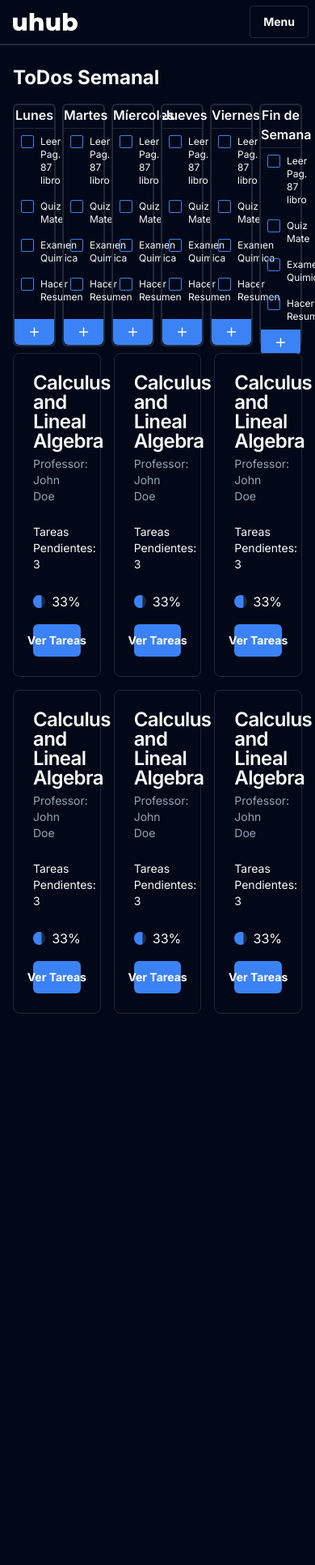
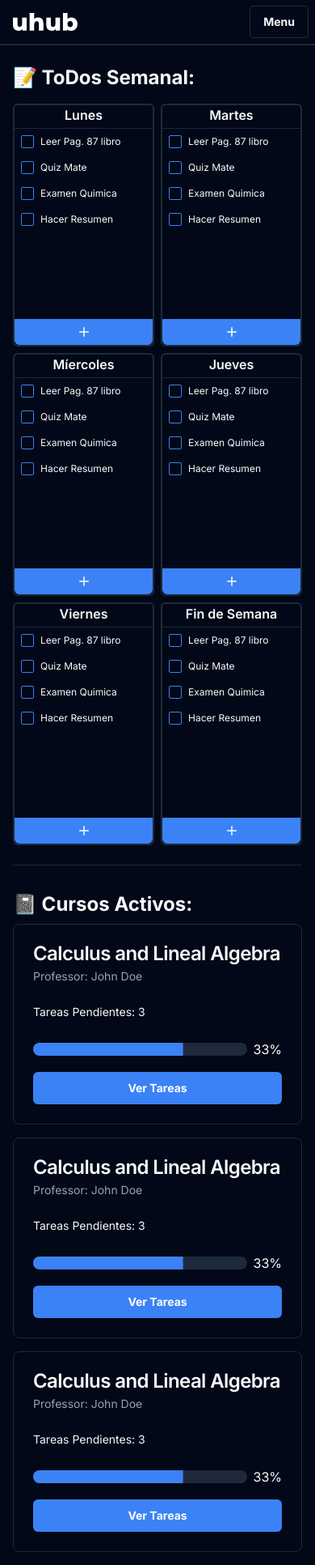
Before and after one commit to alerodriguezn/uhub, a Next.js app: page /dashboard in a window 390 px wide. Shown: the whole page at 81% size. Before the commit the page ends 1268 px from the top, so only its background shows below. Built offline with nearby package versions, Linux system fonts and the light colour scheme.

Commit message:
style: courses progress grid component

```diff
--- a/src/app/dashboard/assignments/page.tsx
+++ b/src/app/dashboard/assignments/page.tsx
@@ -1,4 +1,4 @@
-import { getAssignmentsByUser } from "@/app/actions";
+import { getAssignmentsByUser } from "@/actions";
 import { DataTable } from "@/app/dashboard/assignments/ui/DataTable";
 import { redirect } from "next/navigation";
 import { AddAssignmentDialog } from "./ui/AddAssignmentDialog";
--- a/src/app/dashboard/page.tsx
+++ b/src/app/dashboard/page.tsx
@@ -1,19 +1,14 @@
-import { CourseCard } from "@/components";
+import { CourseCard, CoursesProgressGrid } from "@/components";
 import { WeeklyToDos } from "@/components/";
+import { Separator } from "@/components/ui/separator";
 
 export default function DashboardPage() {
   return (
     <div className="m-4 flex flex-col ">
       <div className="col-span-3 flex flex-col gap-2">
         <WeeklyToDos />
-        <div className="grid grid-cols-3 gap-4">
-          <CourseCard />
-          <CourseCard />
-          <CourseCard />
-          <CourseCard />
-          <CourseCard />
-          <CourseCard />
-        </div>
+        <Separator className="my-4 px-0 mx-0"/>
+        <CoursesProgressGrid/>
       </div>
     </div>
   );
--- /dev/null
+++ b/src/components/courses/CoursesProgressGrid.tsx
@@ -0,0 +1,15 @@
+import React from "react";
+import { CourseCard } from "../course/CourseCard";
+
+export const CoursesProgressGrid = () => {
+  return (
+    <section>
+      <h2 className="text-2xl font-bold my-2">📓 Cursos Activos: </h2>
+      <div className="grid sm:grid-cols-3 gap-4">
+        <CourseCard />
+        <CourseCard />
+        <CourseCard />
+      </div>
+    </section>
+  );
+};
--- a/src/components/courses/coursesGrid.tsx
+++ b/src/components/courses/coursesGrid.tsx
@@ -8,8 +8,6 @@ export const CoursesGrid = () => {
       <CourseItem/>
       <CourseItem/>
 
-
-
     </div>
   );
 };
--- a/src/components/index.ts
+++ b/src/components/index.ts
@@ -6,3 +6,4 @@ export * from './courses/CoursesGrid'
 export * from './course/CourseCard'
 export * from './todos/WeeklyToDos'
 export * from './todos/AddTodo'
+export * from './courses/CoursesProgressGrid'
--- a/src/components/todos/WeeklyToDos.tsx
+++ b/src/components/todos/WeeklyToDos.tsx
@@ -4,8 +4,8 @@ import { ToDosLane } from "./ToDosLane";
 export const WeeklyToDos = () => {
   return (
     <section className=" ">
-      <h2 className="text-2xl font-bold my-2">ToDos Semanal</h2>
-      <div className="w-full grid grid-cols-6 gap-2 mt-4">
+      <h2 className="text-2xl font-bold my-2">📝 ToDos Semanal:</h2>
+      <div className="w-full grid grid-cols-2 sm:grid-cols-6 gap-2 mt-4">
         <ToDosLane title="Lunes" />
         <ToDosLane title="Martes" />
         <ToDosLane title="Míercoles" />
```
Also changed, not shown: src/actions/assignments/get-assignments-by-user.ts (renamed from src/app/actions/assignments/get-assignments-by-user.ts), src/actions/index.ts (renamed from src/app/actions/index.ts).
